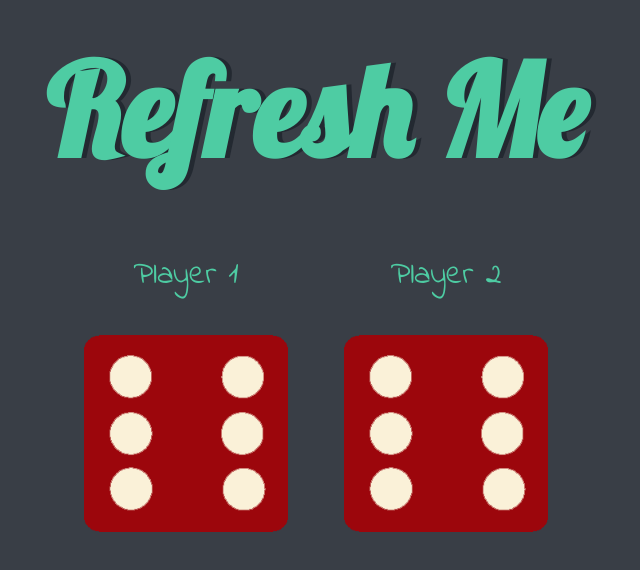
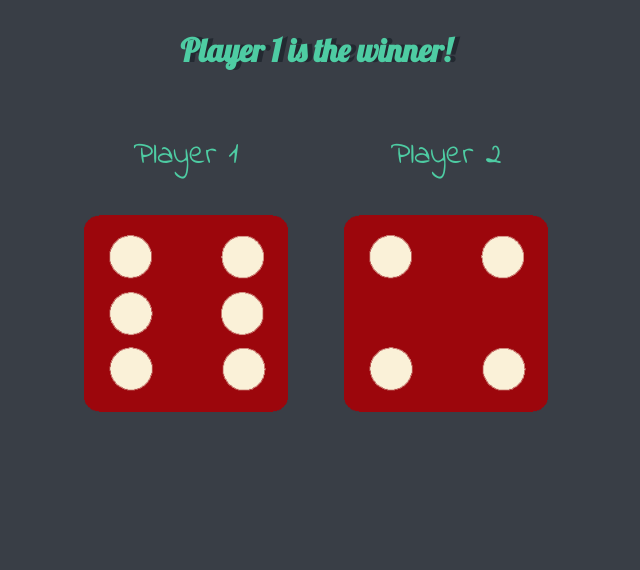
Before and after one commit to vsibley/diceGame, a plain HTML site: page index.html in a window 1280 px wide. Shown: the whole page, without its empty margins (324-964 px from the left). Drawn offline with Linux system fonts and the light colour scheme.

Commit message:
added JS to change dice on roll

```diff
--- a/index.html
+++ b/index.html
@@ -11,7 +11,8 @@
 
     <div class="container">
       <h1>Refresh Me</h1>
-
+<div>
+</div>
       <div class="dice">
         <p>Player 1</p>
         <img class="img1" src="images/dice6.png">
--- a/index.js
+++ b/index.js
@@ -0,0 +1,24 @@
+let randoNumber1 = Math.floor(Math.random() * 6) + 1;
+let randoNumber2 = Math.floor(Math.random() * 6) + 1;
+
+let randoDice = "dice" + randoNumber1 + ".png";
+let randoImgs = "images/" + randoDice;
+let randoDice2 = 'dice' + randoNumber2 + ".png";
+let randoImgs2 = "images/" + randoDice2;
+
+document.querySelectorAll("img")[0].setAttribute
+("src", randoImgs);
+
+document.querySelectorAll("img")[1].setAttribute("src", randoImgs2);
+
+
+if (randoNumber1 > randoNumber2) {
+document.querySelector("h1").innerHTML = "Player 1 is the winner!";
+} else if (randoNumber1 < randoNumber2) {
+  document.querySelector("h1").innerHTML = "Player 2 is the winner!";
+} else if (randoNumber1 = randoNumber2) {
+  document.querySelector("h1").innerHTML = "Draw!";
+}
+
+
+// document.querySelector(".img1").setAttribute("src", "images/dice" + randomN1 + ".png");
--- a/styles.css
+++ b/styles.css
@@ -18,7 +18,7 @@ h1 {
   margin: 30px;
   font-family: 'Lobster', cursive;
   text-shadow: 5px 0 #232931;
-  font-size: 8rem;
+  font-size: 2rem;
   color: #4ECCA3;
 }
 
```
